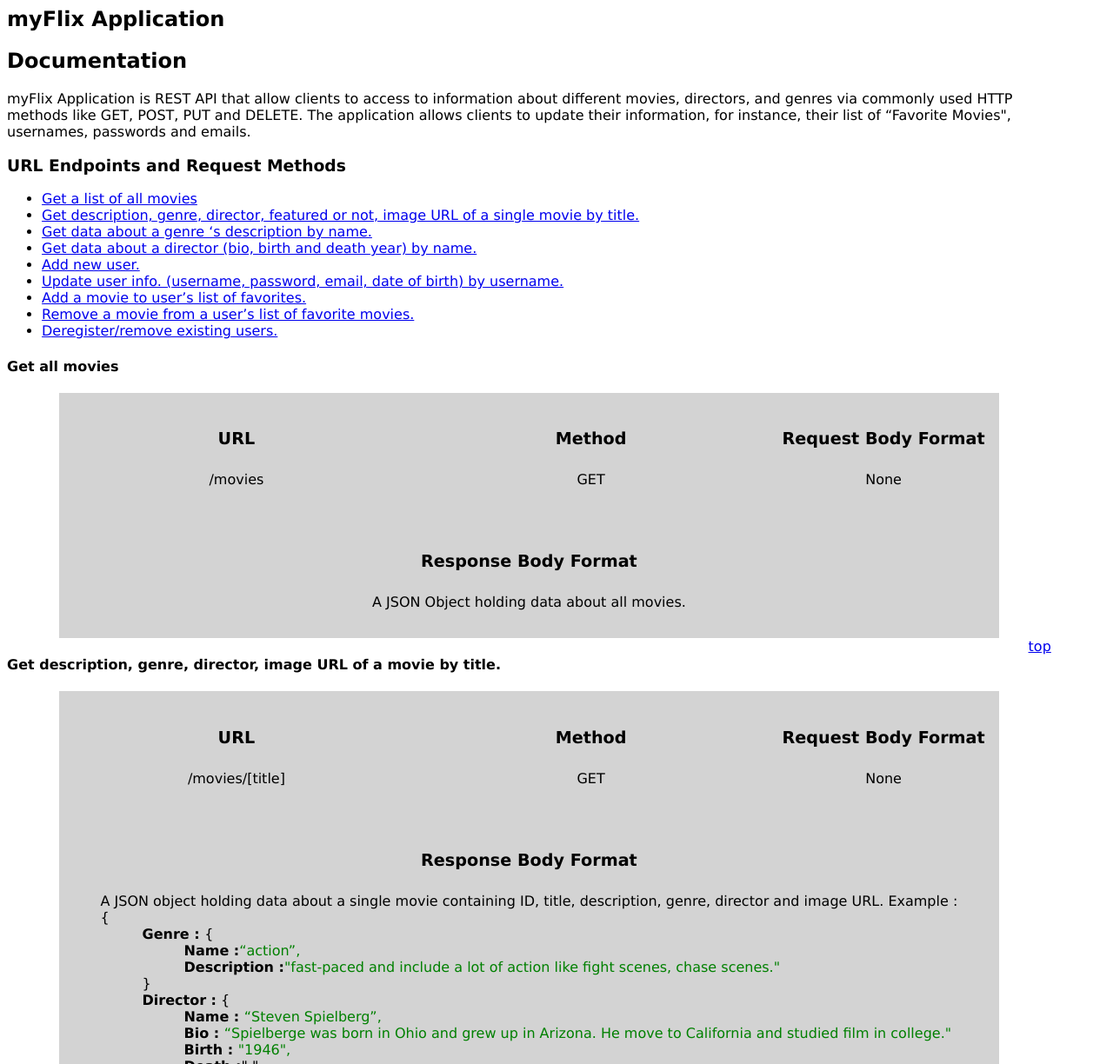
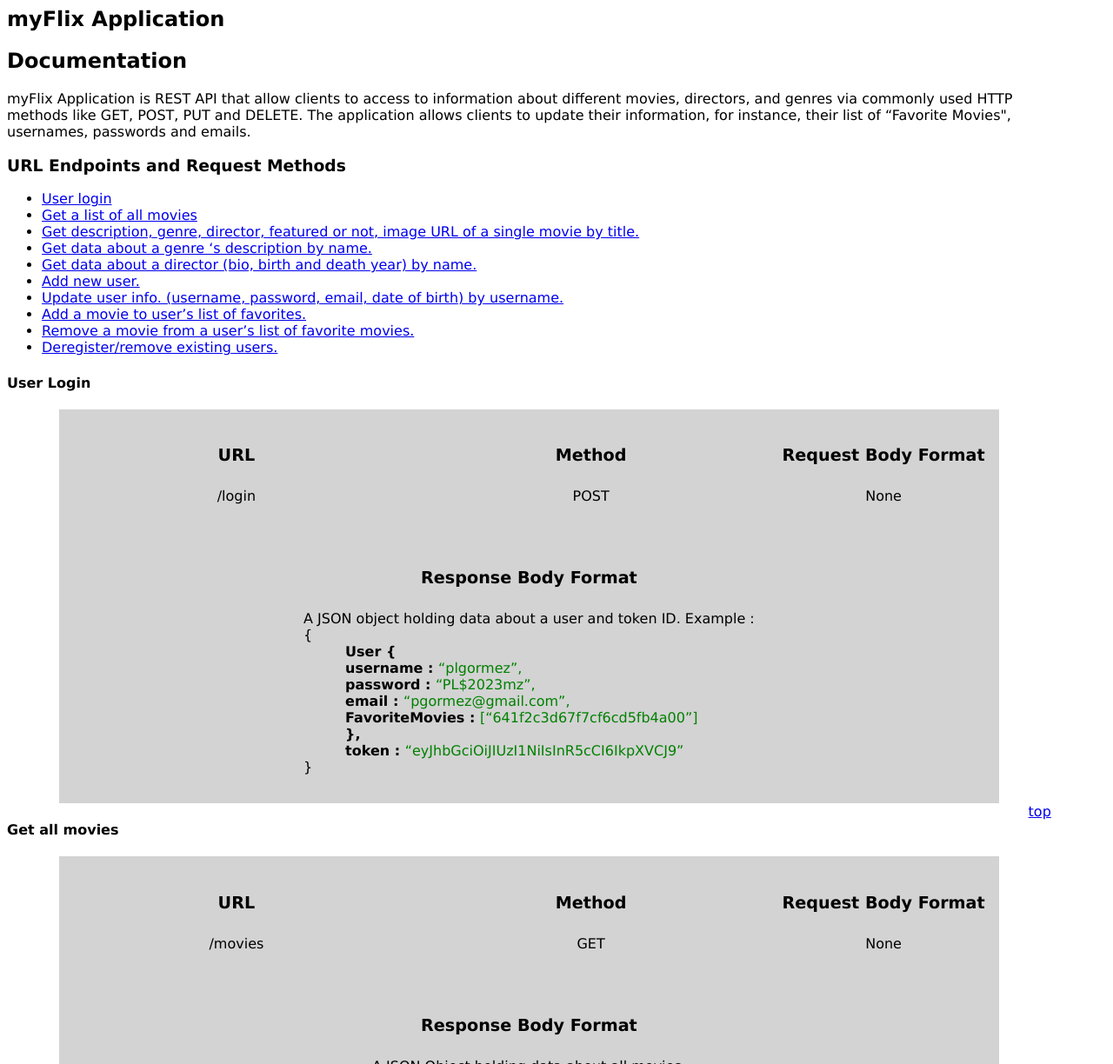
Before and after one commit to NuOrawan/movie_api, a website: page src/public/documentation.html in a window 1280 px wide. Shown: the top 1224 px of the page at 87% size. Drawn offline with Linux system fonts and the light colour scheme.

Commit message:
Add authentication to all end points and update documentation page

```diff
--- a/src/public/documentation.html
+++ b/src/public/documentation.html
@@ -19,6 +19,7 @@
 
   <h3>URL Endpoints and Request Methods</h3>
   <ul>
+    <li><a href="#login">User login</a></li>
     <li><a href="#getAllMovies">Get a list of all movies</a></li>
     <li><a href="#getAMovie">Get description, genre, director, featured or not, image URL of a single movie by title.</a></li>
     <li><a href="#getAGenre">Get data about a genre ‘s description by name.</a></li>
@@ -29,6 +30,38 @@
     <li><a href="#removeAMovie">Remove a movie from a user’s list of favorite movies.</a></li>
     <li><a href="#removeUser">Deregister/remove existing users.</a></li>
   </ul>
+  <h4 id="login">User Login</h4>
+  <div class="flex-container">
+      <div class="item item-1">
+        <h4 class="header">URL</h4>
+        <p>/login</p>
+      </div>
+
+      <div class="item item-2">
+        <h4 class="header">Method</h4>
+        <p class="center">POST</p>
+      </div>
+
+      <div class="item item-3">
+        <h4 class="header">Request Body Format</h4>
+        <p class="center">None</p>
+      </div>
+      <div class="item item-4">
+        <h4 class="header">Response Body Format</h4>
+        <p>A JSON object holding data about a user and token ID. Example :<br>
+        {<br>
+        <span class ="indent key"> User {</span><br>
+        <span class ="indent key">username : </span><span class="value">“plgormez”,</span><br>
+        <span class ="indent key">password : </span><span class="value">“PL$2023mz”,</span><br>
+        <span class ="indent key">email : </span><span class="value">“pgormez@gmail.com”,</span><br>
+        <span class ="indent key">FavoriteMovies : </span><span class="value">[“641f2c3d67f7cf6cd5fb4a00”]</span><br>
+        <span class ="indent key">},</span><br>
+        <span class ="indent key"> token : </span></span><span class="value">“eyJhbGciOiJIUzI1NiIsInR5cCI6IkpXVCJ9”</span><br>
+        }<br>
+      </p>
+      </div>
+  </div>
+  <a class ="right" href="#top">top</a>
   <h4 id="getAllMovies">Get all movies </h4>
   <div class="flex-container">
       <div class="item item-1">
```
Also changed, not shown: src/js/index.js (+8 -8 lines).
